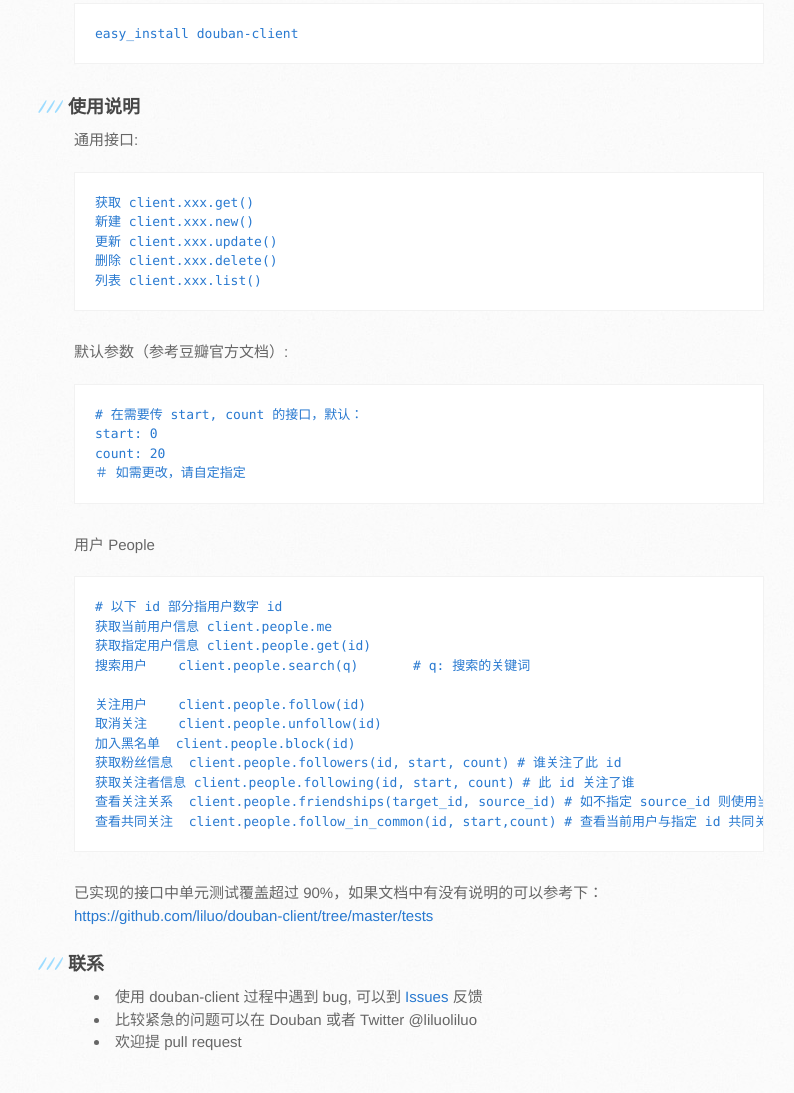
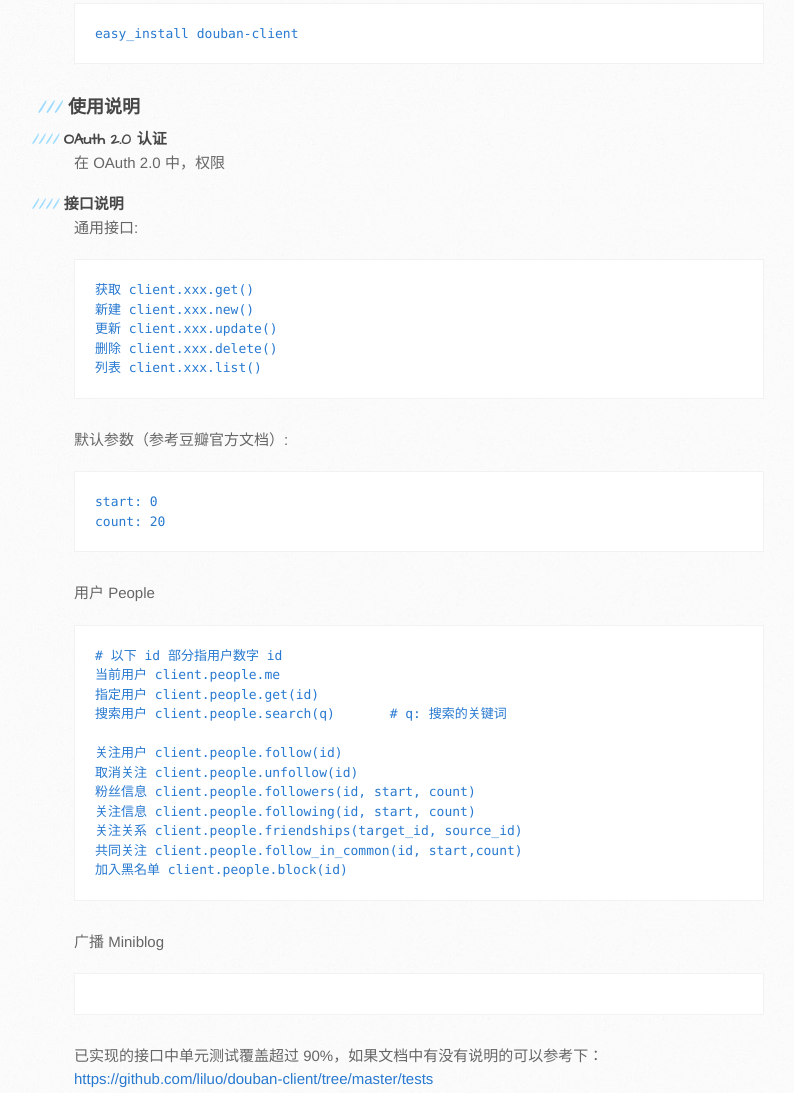
Before and after one commit to douban/douban-client, a plain HTML site: page index.html in a window 1280 px wide. Shown: the part 1058-2151 px from the top of the page, without its empty margins (96-890 px from the left). Drawn offline with Linux system fonts and the light colour scheme.

```diff
--- a/index.html
+++ b/index.html
@@ -66,6 +66,12 @@
 
 <h3>使用说明</h3>
 
+<h4>OAuth 2.0 认证</h4>
+
+<p>在 OAuth 2.0 中，权限</p>
+
+<h4>接口说明</h4>
+
 <p>通用接口:</p>
 
 <pre><code>获取 client.xxx.get()
@@ -77,28 +83,29 @@
 
 <p>默认参数（参考豆瓣官方文档）:</p>
 
-<pre><code># 在需要传 start, count 的接口，默认：
-start: 0
+<pre><code>start: 0
 count: 20
-＃ 如需更改，请自定指定
 </code></pre>
 
 <p><strong>用户 People</strong></p>
 
 <pre><code># 以下 id 部分指用户数字 id
-获取当前用户信息 client.people.me
-获取指定用户信息 client.people.get(id)
-搜索用户    client.people.search(q)       # q: 搜索的关键词
+当前用户 client.people.me
+指定用户 client.people.get(id)
+搜索用户 client.people.search(q)       # q: 搜索的关键词
 
-关注用户    client.people.follow(id)
-取消关注    client.people.unfollow(id)
-加入黑名单  client.people.block(id)
-获取粉丝信息  client.people.followers(id, start, count) # 谁关注了此 id
-获取关注者信息 client.people.following(id, start, count) # 此 id 关注了谁
-查看关注关系  client.people.friendships(target_id, source_id) # 如不指定 source_id 则使用当前用户
-查看共同关注  client.people.follow_in_common(id, start,count) # 查看当前用户与指定 id 共同关注好友
+关注用户 client.people.follow(id)
+取消关注 client.people.unfollow(id)
+粉丝信息 client.people.followers(id, start, count)
+关注信息 client.people.following(id, start, count)
+关注关系 client.people.friendships(target_id, source_id)
+共同关注 client.people.follow_in_common(id, start,count)
+加入黑名单 client.people.block(id)
 </code></pre>
 
+<p><strong>广播 Miniblog</strong></p>
+
+<pre><code></code></pre>
 <p>已实现的接口中单元测试覆盖超过 90%，如果文档中有没有说明的可以参考下： <a href="https://github.com/liluo/douban-client/tree/master/tests">https://github.com/liluo/douban-client/tree/master/tests</a></p>
 
 <h3>联系</h3>
```
Also changed, not shown: params.json (+1 -1 lines).
